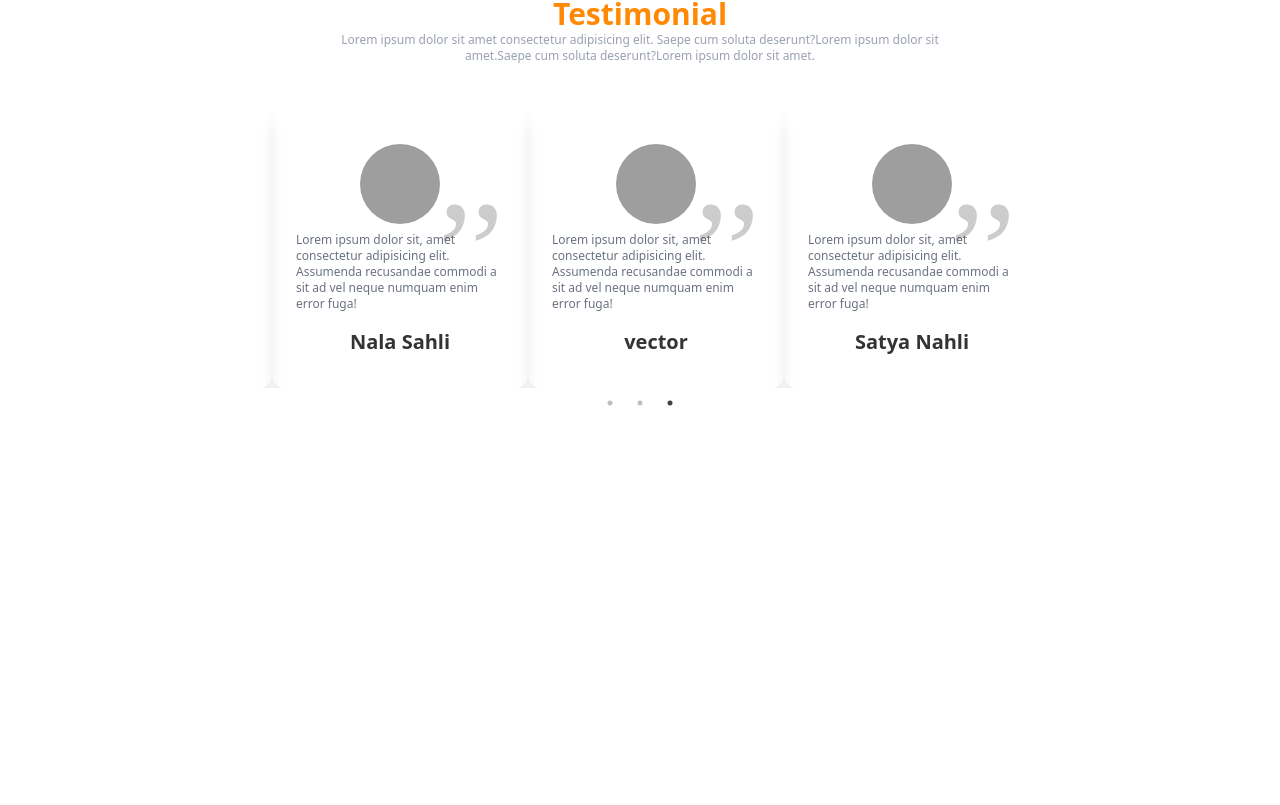
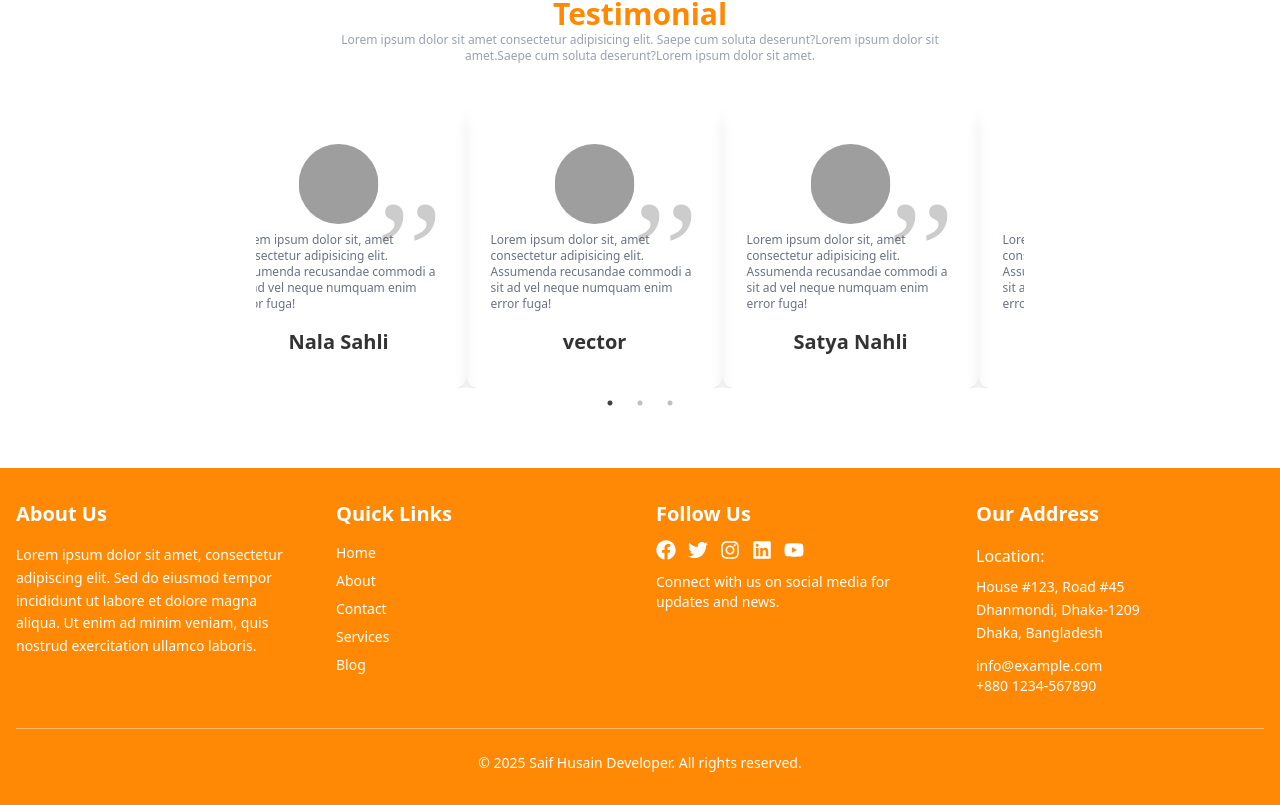
Before and after one commit to saifhusain62/Shop_Ecommerce, a React (Vite) app: page / in a window 1280 px wide. Shown: the part 3148-3953 px from the top of the page. Before the commit the page ends 3616 px from the top, so only its background shows below. Built offline with nearby package versions, Linux system fonts and the light colour scheme; grey boxes are pictures that could not be loaded.

Commit message:
Footer Done

```diff
--- a/src/App.jsx
+++ b/src/App.jsx
@@ -8,6 +8,7 @@ import TopProducts from './assets/components/TopProducts.jsx/TopProducts'
 import Banner from './assets/components/Banner/Banner'
 import Subscribe from './assets/components/Subscribe/Subscribe'
 import Testimonials from './assets/components/Testimonials/Testimonials'
+import Footer from './assets/components/Footer/Footer'
 
 
 function App() {
@@ -30,6 +31,7 @@ function App() {
       <Subscribe/>
       <Products/>
       <Testimonials/>
+      <Footer/>
 
     </div>
   )
--- /dev/null
+++ b/src/assets/components/Footer/Footer.jsx
@@ -0,0 +1,132 @@
+import React from 'react';
+import { FaFacebook, FaTwitter, FaInstagram, FaLinkedin, FaYoutube } from 'react-icons/fa';
+
+const Footer = () => {
+  return (
+    <footer className="bg-orange-400 text-white">
+      <div className="container mx-auto py-8">
+        <div className="grid grid-cols-1 md:grid-cols-2 lg:grid-cols-4 gap-8">
+
+          {/* First Part - Lorem Text */}
+          <div>
+            <h3 className="text-xl font-bold mb-4">About Us</h3>
+            <p className="text-sm leading-relaxed">
+              Lorem ipsum dolor sit amet, consectetur adipiscing elit.
+              Sed do eiusmod tempor incididunt ut labore et dolore magna aliqua.
+              Ut enim ad minim veniam, quis nostrud exercitation ullamco laboris.
+            </p>
+          </div>
+
+          {/* Second Part - Website Links */}
+          <div>
+            <h3 className="text-xl font-bold mb-3">Quick Links</h3>
+            <ul className="space-y-1">
+              <li>
+                <a href="/" className="hover:text-orange-100 transition-colors duration-300 text-sm">
+                  Home
+                </a>
+              </li>
+              <li>
+                <a href="/about" className="hover:text-orange-100 transition-colors duration-300 text-sm">
+                  About
+                </a>
+              </li>
+              <li>
+                <a href="/contact" className="hover:text-orange-100 transition-colors duration-300 text-sm">
+                  Contact
+                </a>
+              </li>
+              <li>
+                <a href="/services" className="hover:text-orange-100 transition-colors duration-300 text-sm">
+                  Services
+                </a>
+              </li>
+              <li>
+                <a href="/blog" className="hover:text-orange-100 transition-colors duration-300 text-sm">
+                  Blog
+                </a>
+              </li>
+            </ul>
+          </div>
+
+          {/* Third Part - Social Icons */}
+          <div>
+            <h3 className="text-xl font-bold mb-3">Follow Us</h3>
+            <div className="flex space-x-3">
+              <a
+                href="https://facebook.com"
+                target="_blank"
+                rel="noopener noreferrer"
+                className="hover:text-orange-100 transition-colors duration-300"
+              >
+                <FaFacebook size={20} />
+              </a>
+              <a
+                href="https://twitter.com"
+                target="_blank"
+                rel="noopener noreferrer"
+                className="hover:text-orange-100 transition-colors duration-300"
+              >
+                <FaTwitter size={20} />
+              </a>
+              <a
+                href="https://instagram.com"
+                target="_blank"
+                rel="noopener noreferrer"
+                className="hover:text-orange-100 transition-colors duration-300"
+              >
+                <FaInstagram size={20} />
+              </a>
+              <a
+                href="https://linkedin.com"
+                target="_blank"
+                rel="noopener noreferrer"
+                className="hover:text-orange-100 transition-colors duration-300"
+              >
+                <FaLinkedin size={20} />
+              </a>
+              <a
+                href="https://youtube.com"
+                target="_blank"
+                rel="noopener noreferrer"
+                className="hover:text-orange-100 transition-colors duration-300"
+              >
+                <FaYoutube size={20} />
+              </a>
+            </div>
+            <p className="mt-3 text-sm">
+              Connect with us on social media for updates and news.
+            </p>
+          </div>
+
+          {/* Fourth Part - Address */}
+          <div>
+            <h3 className="text-xl font-bold mb-4">Our Address</h3>
+            <address className="not-italic">
+              <p className="mb-2"> Location:</p>
+              <p className="text-sm leading-relaxed">
+                House #123, Road #45<br />
+                Dhanmondi, Dhaka-1209<br />
+                Dhaka, Bangladesh
+              </p>
+              <p className="mt-3 text-sm">
+                 info@example.com<br />
+                 +880 1234-567890
+              </p>
+            </address>
+          </div>
+
+        </div>
+
+        {/* Bottom Copyright Section (Optional) */}
+        <div className="border-t border-orange-300 mt-8 pt-6 text-center">
+          <p className="text-sm">
+            © {new Date().getFullYear()} Saif Husain Developer. All rights reserved.
+          </p>
+        </div>
+      </div>
+    </footer>
+  );
+};
+
+export default Footer;
```
